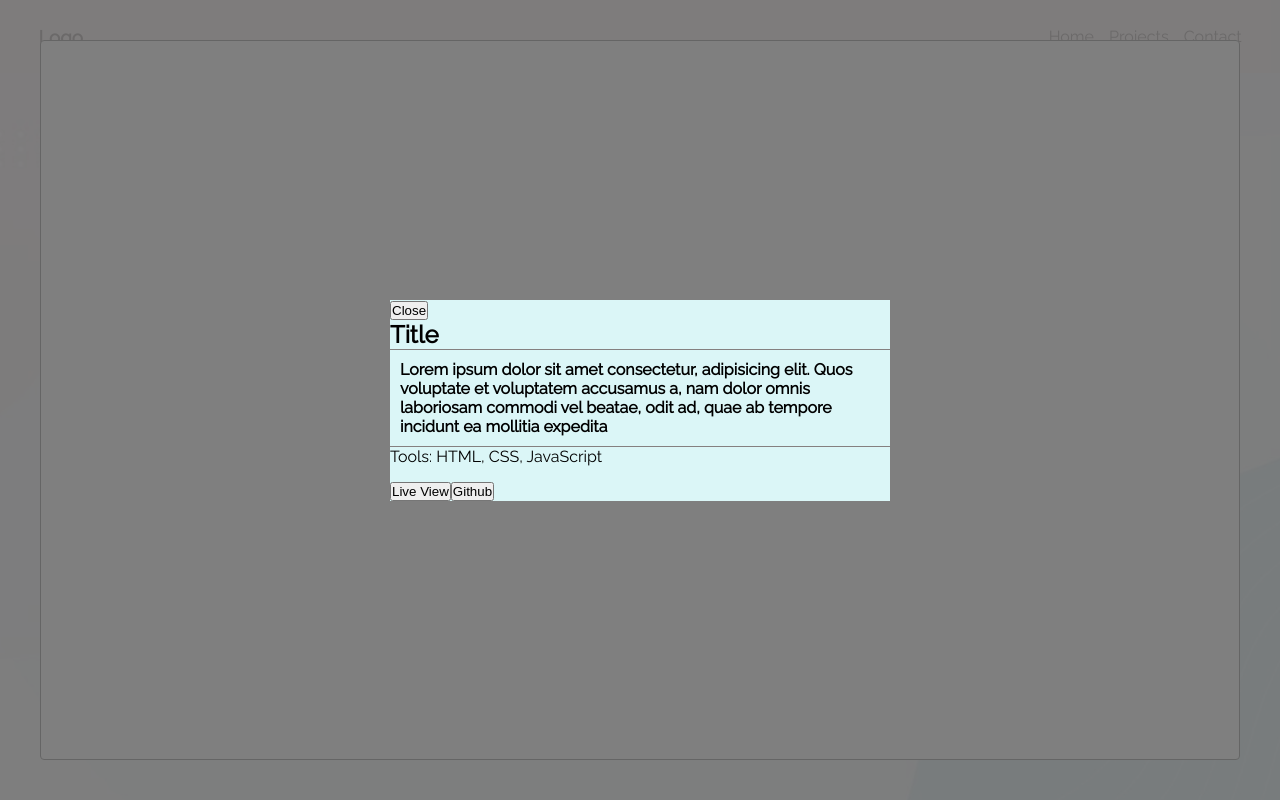
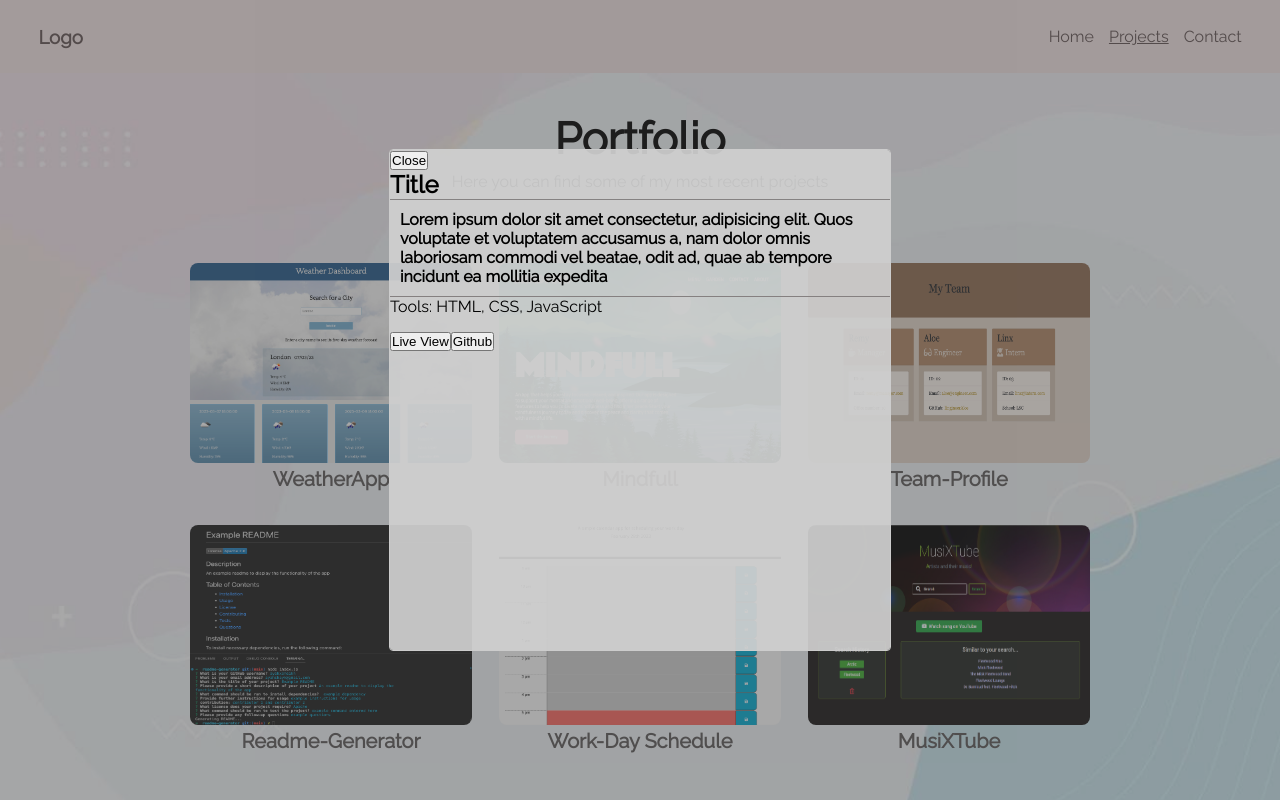
Before and after one commit to ayahxsheikh/my-portfolio, a React (Create React App) app: page /project-gallery in a window 1280 px wide. Both pictures are taken after a click on the element "WeatherApp". Shown: the top 800 px of the page. Built offline with nearby package versions, Linux system fonts and the light colour scheme.

Commit message:
fixed white background behind modal using private styles

```diff
--- a/src/components/Project.js
+++ b/src/components/Project.js
@@ -2,21 +2,6 @@ import { useState } from 'react';
 import Modal from 'react-modal';
 
 Modal.setAppElement('#root');
-
-// const styles = {
-//     modalContent: {
-//         position: 'fixed',
-//         top: '0',
-//         left: '0',
-//         right:'0',
-//         bottom: '0',
-//         backgroundColor: '#5e5b5b34',
-//         display: 'flex',
-//         alignItems: 'center',
-//         justifyContent: 'center'
-//     }
-
-// }
 
 function Project(props){
 
@@ -39,7 +24,25 @@ function Project(props){
             <Modal
             isOpen={showModal}
             onRequestClose={closeModal}
-            // style={styles.modalContent}
+            style={{
+                content: {
+                    display: 'flex',
+                    alignItems: 'center',
+                    justifyContent: 'center',
+                    top: '50%',
+                    left: '50%',
+                    right:'auto',
+                    bottom: 'auto',
+                    marginRight: "-50%",
+                    transform: 'translate(-50%, -50%)',
+                    backgroundColor: '#00000080',
+                    padding: '0',
+                    zIndex: '999'
+                },
+                overlay: {
+                    backgroundColor: '#41404074'
+                }
+            }}
             >
 
             <div className='modal'>
--- a/src/styles/project.css
+++ b/src/styles/project.css
@@ -55,21 +55,13 @@
     color: #5e5b5b;
   }
 
-  .modal{
-    position: fixed;
-    top: 0;
-    left: 0;
-    right:0;
-    bottom: 0;
-    background-color: #00000080;
-    display: flex;
-    align-items: center;
-    justify-content: center;
-  }
+  /* MODAL STYLES */
 
   .modal-content {
     width: 500px;
-    background-color: #dbf6f7;
+    height: 500px;
+    background-color: #e0e0e0db;
+    /* background-color: #39393987; */
   }
 
   .modal-header .modal-footer {
@@ -84,7 +76,7 @@
 
   .modal-body {
     padding: 10px;
-    border-top: 1px solid #858080;
+    border-top: 1px solid #858282;
     border-bottom:1px solid #858080;
   }
 
```
Also changed, not shown: src/components/Modal.js (deleted, +0 -23 lines).
